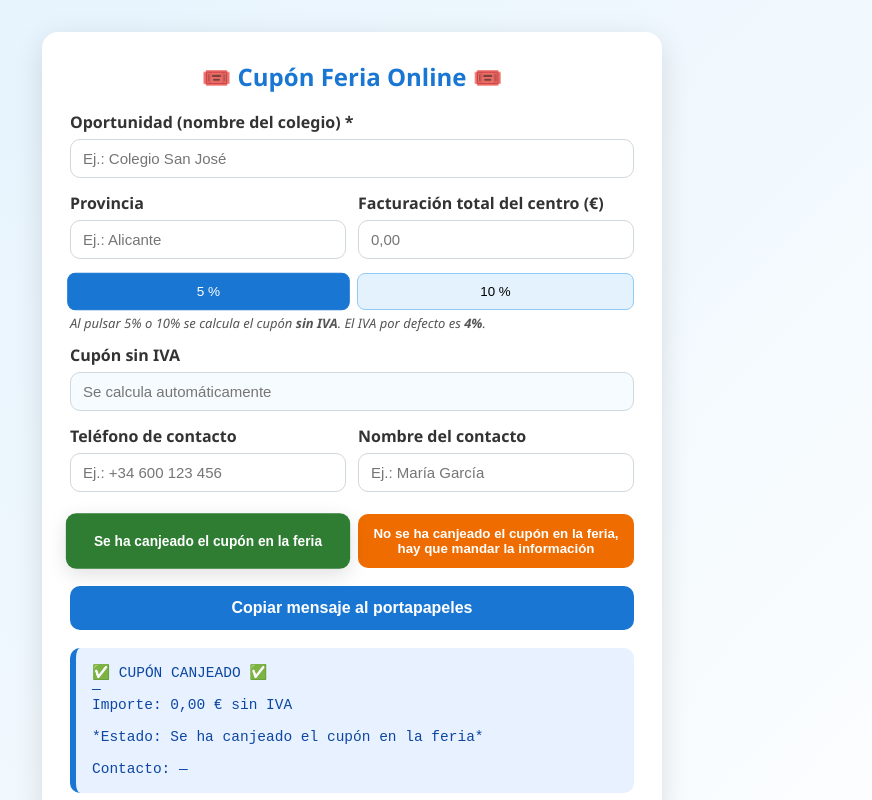
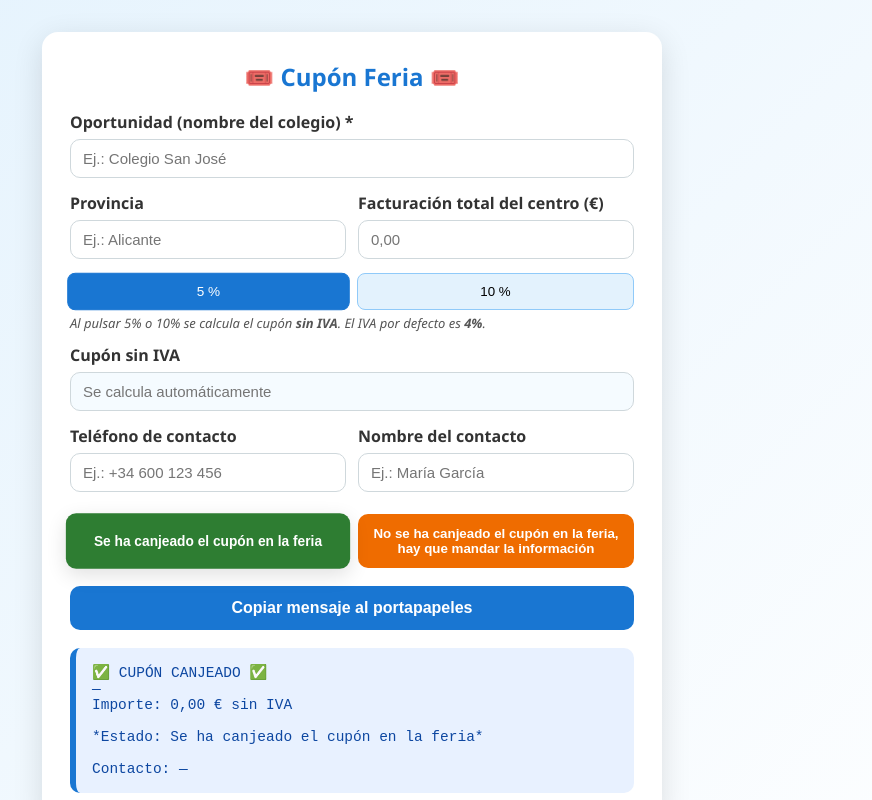
Before and after one commit to RafaLeorioo/My-App, a plain HTML site: page cupon.html in a window 1280 px wide. Shown: the top 800 px of the page, without its empty margins (288-1160 px from the left). Drawn offline with Linux system fonts and the light colour scheme.

```diff
--- a/cupon.html
+++ b/cupon.html
@@ -15,7 +15,7 @@
   <!-- Android / “Añadir a pantalla de inicio” -->
   <link rel="manifest" href="site.webmanifest">
 
-  <title>Cupón Feria Online</title>
+  <title>Cupón Feria</title>
   <style>
     :root{
       --bg1: #e3f2fd;
@@ -77,7 +77,7 @@
 </head>
 <body>
   <div class="container" role="main">
-    <h2>🎟️ Cupón Feria Online 🎟️</h2>
+    <h2>🎟️ Cupón Feria 🎟️</h2>
 
     <div class="field-group">
       <label for="oportunidad">Oportunidad (nombre del colegio) *</label>
```
